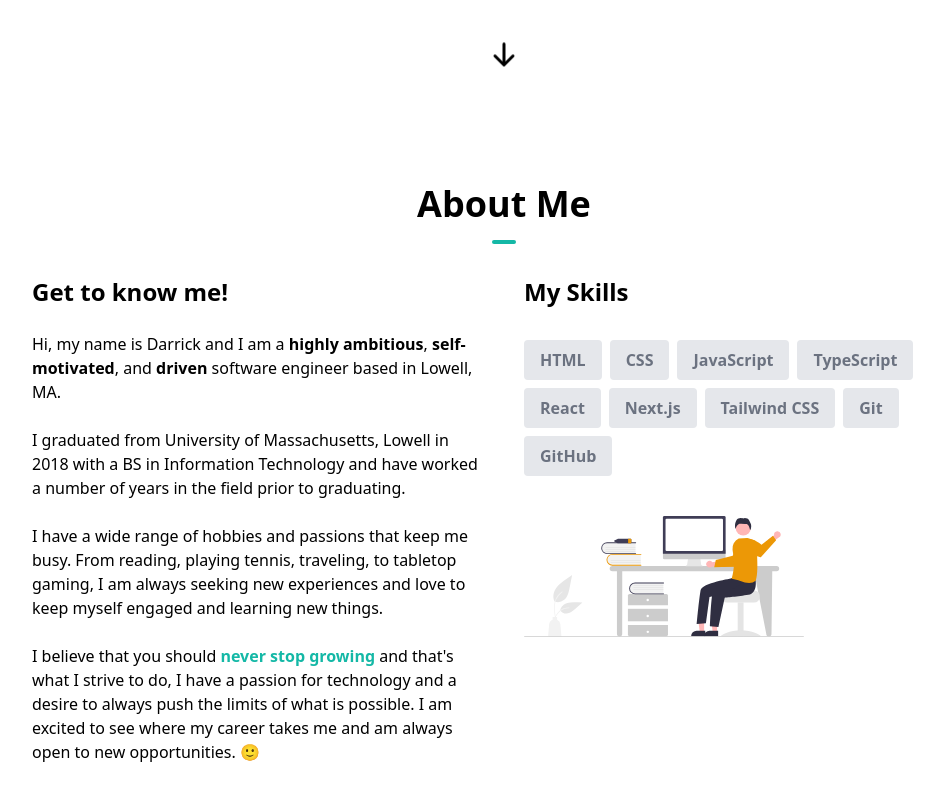
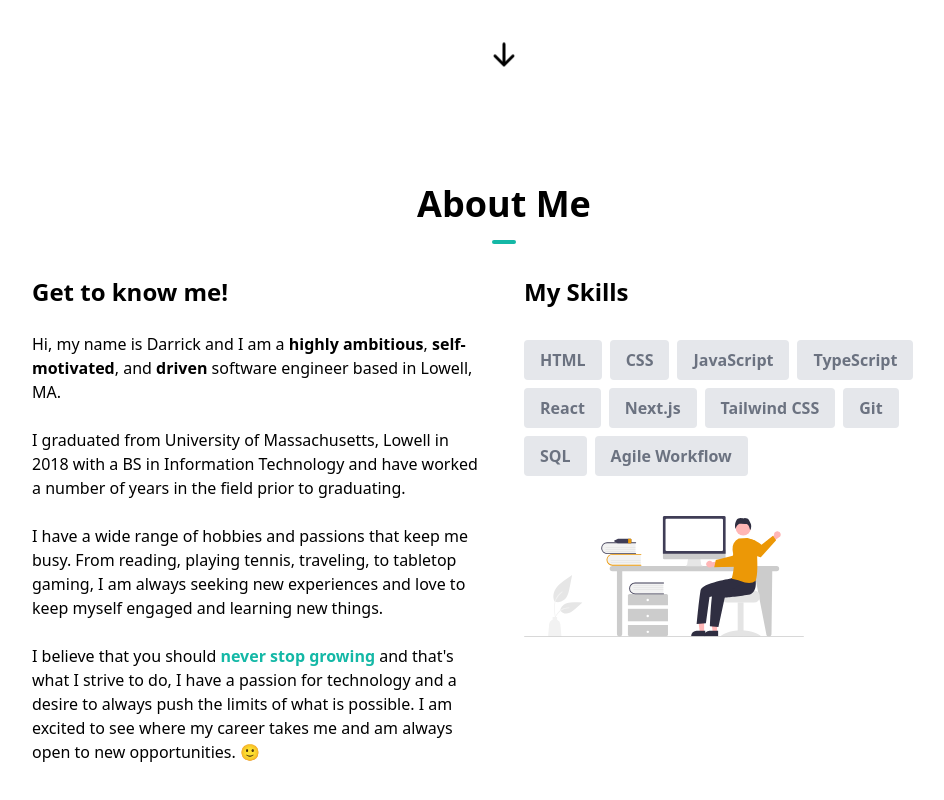
Before and after one commit to DarrickFauvel/darrickdevelops-www-v03, a Next.js app: page / in a window 1280 px wide. Shown: the part 766-1566 px from the top of the page, without its empty margins (136-1080 px from the left). Built offline with nearby package versions, Linux system fonts and the light colour scheme.

Commit message:
Update skills

```diff
--- a/components/About.tsx
+++ b/components/About.tsx
@@ -9,7 +9,8 @@ const skills = [
   { skill: "Next.js" },
   { skill: "Tailwind CSS" },
   { skill: "Git" },
-  { skill: "GitHub" },
+  { skill: "SQL" },
+  { skill: "Agile Workflow" },
 ]
 
 const AboutSection = () => {
```
